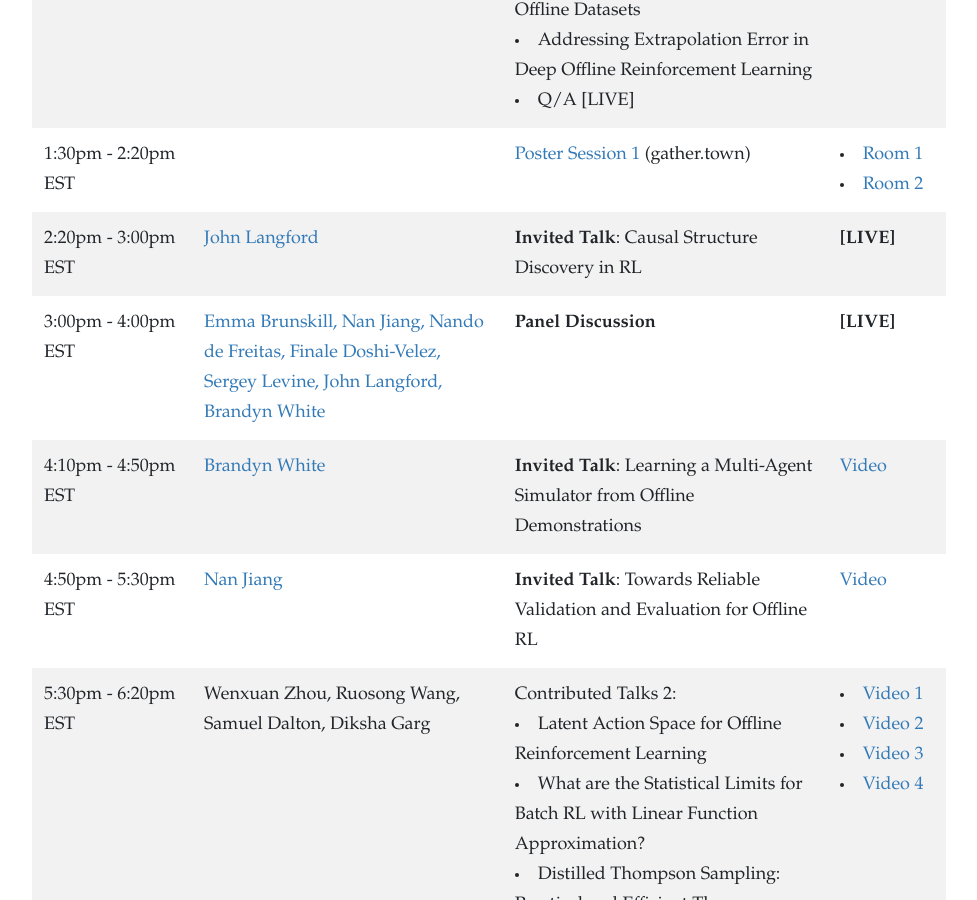
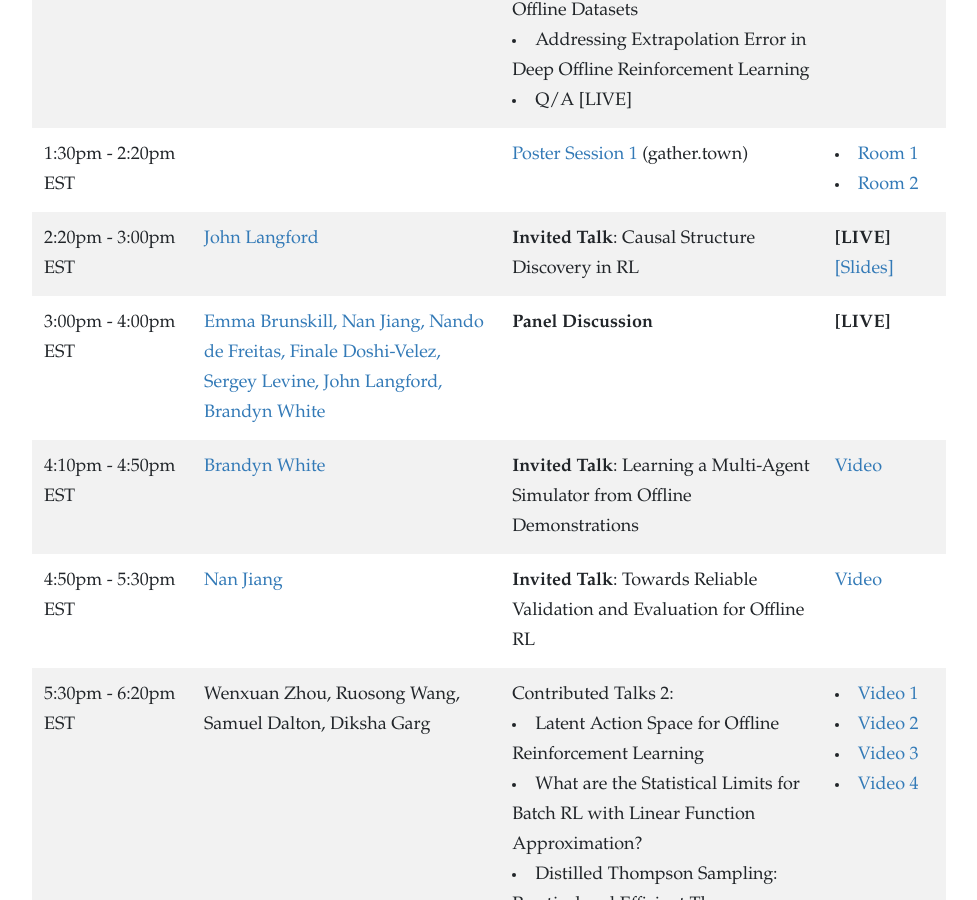
Before and after one commit to offline-rl-neurips/offline-rl-neurips.github.io, a Jekyll site: the page built from schedule.html, in a window 1280 px wide and 900 px high, scrolled down 1546 px. Shown: the whole window, without its empty margins (151-1128 px from the left). Built offline with Jekyll 4.4.1, drawn with Linux system fonts in a browser that asks for light colours; nearby versions of some CDN libraries.

Commit message:
Update schedule.html
Add John's slides

```diff
--- a/schedule.html
+++ b/schedule.html
@@ -70,7 +70,7 @@ layout: default
       <td>2:20pm - 3:00pm EST</td>
       <td> <a href="/speakers.html"> John Langford </a> </td>
       <td> <b>Invited Talk</b>: Causal Structure Discovery in RL </td>
-      <td><b>[LIVE]</b></td>
+      <td><b>[LIVE]</b><a href="Causal_structural_discovery.pptx">[Slides]</a></td>
     </tr>
     <tr>
       <td>3:00pm - 4:00pm EST</td>
```
